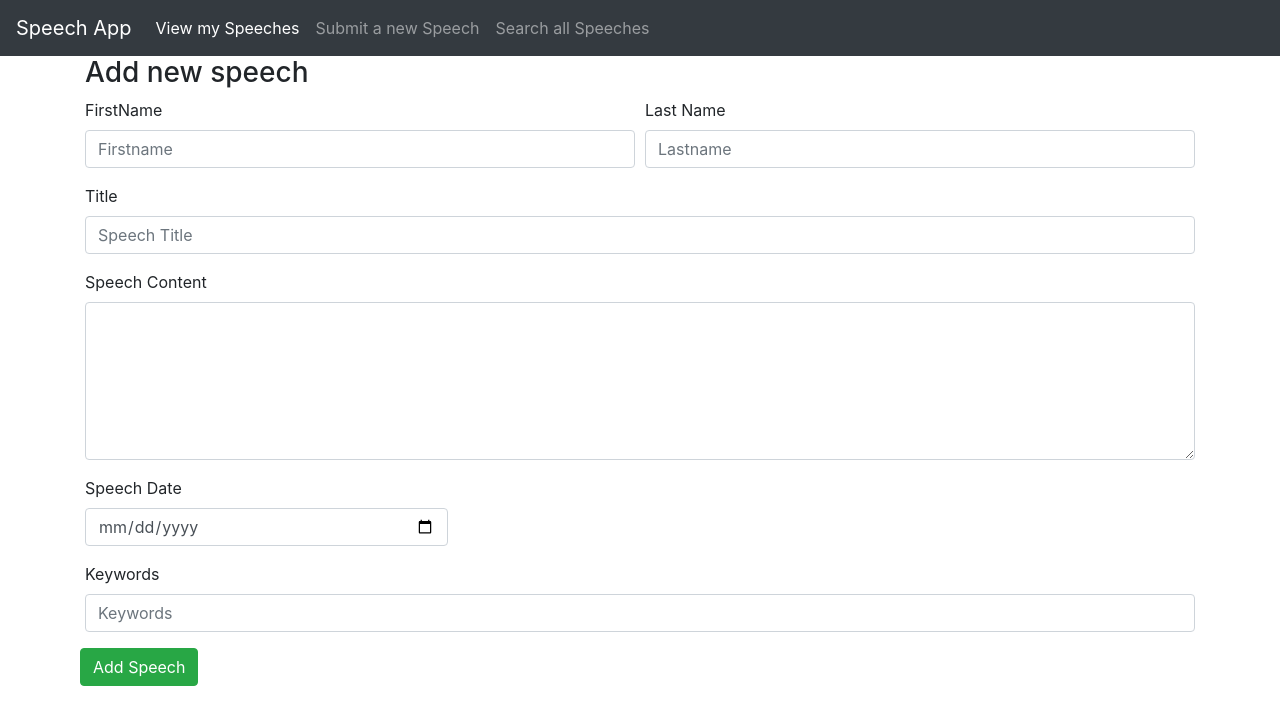
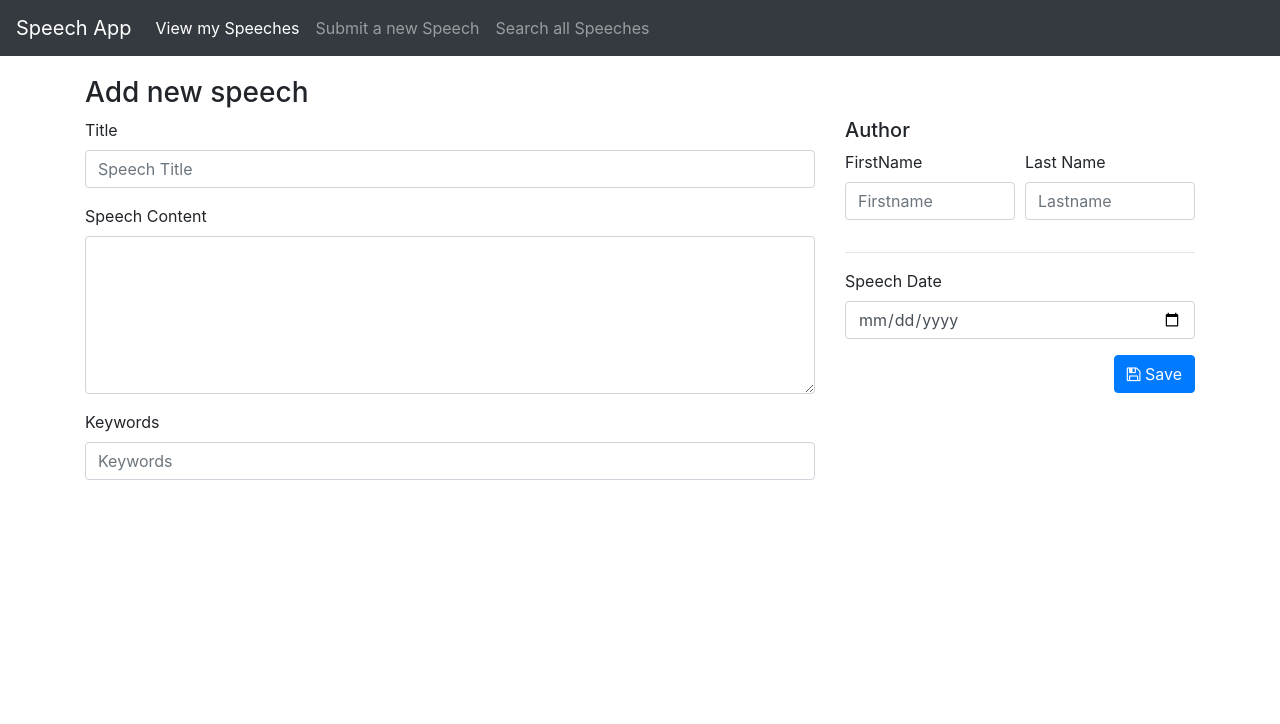
Before and after one commit to EmpeRoar/AngularSpeechExam, an Angular app: page /add in a window 1280 px wide. Shown: the top 724 px of the page. Built offline with nearby package versions, Linux system fonts and the light colour scheme.

Commit message:
Speech List

```diff
--- a/src/app/app.component.html
+++ b/src/app/app.component.html
@@ -1,5 +1,5 @@
 <app-navbar></app-navbar>
-<div class="container">
+<div class="container" style="padding-top:20px;">
     <div class="row">
       <div class="col-12">
           <router-outlet></router-outlet>
--- a/src/app/speech/addspeech/addspeech.component.html
+++ b/src/app/speech/addspeech/addspeech.component.html
@@ -6,53 +6,36 @@
     </div>
   </div>
   <div class="row">
-    <div class="col-12">
+
+    <div class="col-md-12">
 
         <form [formGroup]="addSpeechForm" (ngSubmit)="onSubmit()">
 
             <h5 *ngIf="success">Your form is valid!</h5>
 
-            <div class="form-row">
-                <div class="form-group col-md-6">
-                    <label for="authorFirstNameId">FirstName</label>
-                    <input type="text" id="authorFirstNameId" formControlName="authorfirstname"  class="form-control"   placeholder="Firstname">
-                    <div *ngIf="submitted && addSpeechForm.controls.authorfirstname.errors"  class="error">
-                      <div *ngIf="addSpeechForm.controls.authorfirstname.errors.required">Author First Name</div>
-                    </div>
-              </div>
-              <div class="form-group col-md-6">
 
-                  <label for="authorLastNameId">Last Name</label>
-                  <input type="text" id="authorLastNameId" formControlName="authorlastname"   class="form-control"   placeholder="Lastname">
-                  <div *ngIf="submitted && addSpeechForm.controls.authorlastname.errors" class="error">
-                    <div *ngIf="addSpeechForm.controls.authorlastname.errors.required">Author Last Name</div>
-                  </div>
+           <div class="row">
+              <div class="col-md-8">
 
-              </div>
-            </div>
                   <div class="form-row">
                       <div class="form-group col-md-12">
                           <label for="title">Title</label>
-                    <input type="text" class="form-control" id="title" formControlName="title" placeholder="Speech Title">
+                          <input type="text"
+                                 class="form-control"
+                                 id="title"
+                                 formControlName="title"
+                                 placeholder="Speech Title"
+                                 autocomplete="false">
                         </div>
                   </div>
                   <div class="form-row">
                       <div class="form-group col-md-12">
                           <label for="speechContent">Speech Content</label>
-                    <textarea class="form-control" id="speechContent" formControlName="speechcontent"  rows="6"></textarea>
-                  </div>
-            </div>
-            <div class="form-row">
-                <div class="form-group col-md-4">
-                    <label for="speechdate">Speech Date</label>
-                    <input type="date"
-                        id="speechdate"
-                        formControlName="speechdate"
-                        class="form-control"
-                        placeholder="Date">
-                    <div *ngIf="submitted && addSpeechForm.controls.speechdate.errors" class="error">
-                      <div *ngIf="addSpeechForm.controls.speechdate.errors.required">Speech Date</div>
-                    </div>
+                          <textarea class="form-control"
+                                    id="speechContent"
+                                    formControlName="speechcontent"
+                                    rows="6"
+                                    autocomplete="false"></textarea>
                         </div>
                   </div>
                   <div class="form-row">
@@ -60,6 +43,7 @@
                           <label for="keywords">Keywords</label>
                           <input type="text"
                               id="keywords"
+                              autocomplete="false"
                               formControlName="keywords"
                               class="form-control"
                               placeholder="Keywords">
@@ -68,9 +52,72 @@
                           </div>
                       </div>
                   </div>
+
+              </div>
+              <div class="col-md-4">
                   <div class="form-row">
-              <input type="submit" value="Add Speech" class="btn btn-xs btn-success">
+                    <div class="col-md-12">
+                          <h5>Author</h5>
                     </div>
+                  </div>
+                  <div class="form-row">
+                      <div class="form-group col-md-6">
+                          <label for="authorFirstNameId">FirstName</label>
+                          <input type="text"
+                                 id="authorFirstNameId"
+                                 formControlName="authorfirstname"
+                                 class="form-control"
+                                 placeholder="Firstname"
+                                 autocomplete="false">
+                          <div *ngIf="submitted && addSpeechForm.controls.authorfirstname.errors"  class="error">
+                            <div *ngIf="addSpeechForm.controls.authorfirstname.errors.required">Author First Name</div>
+                          </div>
+                    </div>
+                    <div class="form-group col-md-6">
+
+                        <label for="authorLastNameId">Last Name</label>
+                        <input type="text"
+                               id="authorLastNameId"
+                               formControlName="authorlastname"
+                               class="form-control"
+                               placeholder="Lastname"
+                               autocomplete="false">
+                        <div *ngIf="submitted && addSpeechForm.controls.authorlastname.errors" class="error">
+                          <div *ngIf="addSpeechForm.controls.authorlastname.errors.required">Author Last Name</div>
+                        </div>
+
+                    </div>
+                  </div>
+                  <div class="row">
+                      <div class="col-md-12">
+                        <hr>
+                      </div>
+                  </div>
+                  <div class="form-row">
+                      <div class="form-group col-md-12">
+                          <label for="speechdate">Speech Date</label>
+                          <input type="date"
+                                 id="speechdate"
+                                 formControlName="speechdate"
+                                 class="form-control"
+                                 placeholder="Date"
+                                 autocomplete="false">
+                          <div *ngIf="submitted && addSpeechForm.controls.speechdate.errors" class="error">
+                            <div *ngIf="addSpeechForm.controls.speechdate.errors.required">Speech Date</div>
+                          </div>
+                      </div>
+                  </div>
+                  <div class="form-row">
+                      <div class="col-md-12 text-right">
+                          <button  type="submit" class="btn  btn-primary">
+                              <i class="fa fa-floppy-o"></i> Save
+                          </button>
+                      </div>
+                    </div>
+              </div>
+           </div>
+
+
 
 
 
--- a/src/app/speech/speech/speech.component.html
+++ b/src/app/speech/speech/speech.component.html
@@ -2,11 +2,9 @@
 
 <div class="row">
   <div class="col-md-2">
-      <app-speechlist></app-speechlist>
+      <app-speechlist  (speechClicked)="childSpeechClicked($event)"></app-speechlist>
   </div>
   <div class="col-md-10">
-      <div>
-        Hellooo
-      </div>
+     <app-speechdetail [speech]="clickedSpeech" ></app-speechdetail>
   </div>
 </div>
--- a/src/app/speech/speech/speech.component.ts
+++ b/src/app/speech/speech/speech.component.ts
@@ -1,4 +1,5 @@
 import { Component, OnInit } from '@angular/core';
+import { SpeechViewModel } from 'src/app/model/viewmodel/SpeechViewModel';
 
 @Component({
   selector: 'app-speech',
@@ -7,9 +8,12 @@ import { Component, OnInit } from '@angular/core';
 })
 export class SpeechComponent implements OnInit {
 
+  public clickedSpeech: SpeechViewModel;
   constructor() { }
 
   ngOnInit() {
   }
-
+  childSpeechClicked(speech: SpeechViewModel) {
+    this.clickedSpeech = speech;
+  }
 }
--- a/src/app/speech/speechdetail/speechdetail.component.html
+++ b/src/app/speech/speechdetail/speechdetail.component.html
@@ -1,3 +1,29 @@
-<p>
-  speechdetail works!
-</p>
+<div *ngIf="speech">
+
+    <div class="row">
+        <div class="col-md-12">
+            <div class="row">
+                <div class="col-md-12">
+                    <h3>{{ speech.Title }}</h3>
+                  </div>
+            </div>
+            <div class="row">
+              <div class="col-md-12">
+                {{ speech.Content }}
+              </div>
+            </div>
+            <div class="row">
+              <div class="col-md-3">
+                  {{ speech.Author }}
+              </div>
+              <div class="col-md-3">
+                  {{ speech.Keywords }}
+              </div>
+              <div class="col-md-3">
+                  {{ speech.SpeechDate }}
+              </div>
+            </div>
+        </div>
+      </div>
+
+</div>
--- a/src/app/speech/speechdetail/speechdetail.component.ts
+++ b/src/app/speech/speechdetail/speechdetail.component.ts
@@ -1,5 +1,7 @@
-import { Component, OnInit } from '@angular/core';
-
+import { Component, OnInit, Input } from '@angular/core';
+import { SpeechViewModel } from 'src/app/model/viewmodel/SpeechViewModel';
+import { SpeechService } from 'src/app/services/speech.service';
+import * as moment from 'moment';
 @Component({
   selector: 'app-speechdetail',
   templateUrl: './speechdetail.component.html',
@@ -7,9 +9,25 @@ import { Component, OnInit } from '@angular/core';
 })
 export class SpeechdetailComponent implements OnInit {
 
-  constructor() { }
+  @Input() speech: SpeechViewModel;
+
+  constructor(private speechService: SpeechService) { }
 
   ngOnInit() {
+      if(this.speech==null){
+        this.speech =this.speechService.GetSpeechList().map(x => {
+          return {
+            "Id":x.Id,
+            "Title": x.Title,
+            "Content":x.Content,
+            "Keywords":x.Keywords.join(),
+            "Author": x.Author.FirstName + ' ' + x.Author.LastName,
+            "SpeechDate": moment( x.SpeechDate).format("MM-DD-YYYY")
+          };
+        })[0];
+      }
   }
 
+
+
 }
--- a/src/app/speech/speechlist/speechlist.component.css
+++ b/src/app/speech/speechlist/speechlist.component.css
@@ -0,0 +1,3 @@
+.speech-item{
+    cursor: pointer;
+}
--- a/src/app/speech/speechlist/speechlist.component.html
+++ b/src/app/speech/speechlist/speechlist.component.html
@@ -2,7 +2,7 @@
 <div *ngIf="speeches">
   <div *ngFor="let speech of speeches">
     <div>
-      <a href="#">{{ speech.Title }}</a>
+      <div (click)="onClick(speech)" class="speech-item">{{ speech.Title }}</div>
     </div>
   </div>
 </div>
--- a/src/index.html
+++ b/src/index.html
@@ -7,6 +7,7 @@
 
   <meta name="viewport" content="width=device-width, initial-scale=1">
   <link rel="icon" type="image/x-icon" href="favicon.ico">
+  <link href="//maxcdn.bootstrapcdn.com/font-awesome/4.7.0/css/font-awesome.min.css" rel="stylesheet">
 </head>
 <body>
   <app-root></app-root>
```
Also changed, not shown: src/app/speech/speechlist/speechlist.component.ts (+7 -1 lines). Lines whose indentation alone changed are shown as unchanged.
